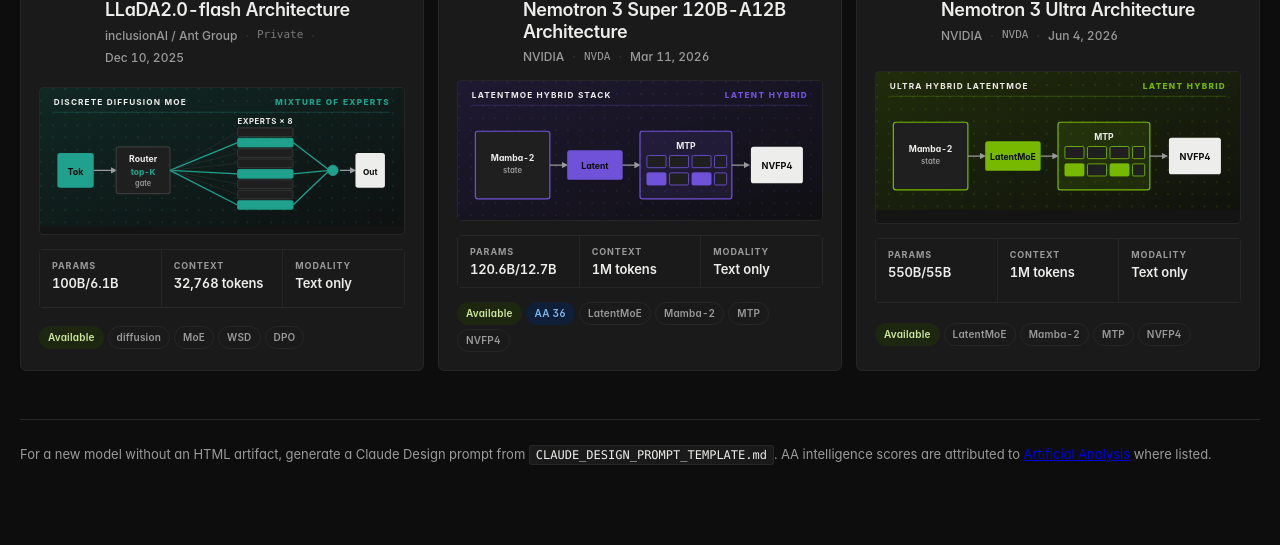
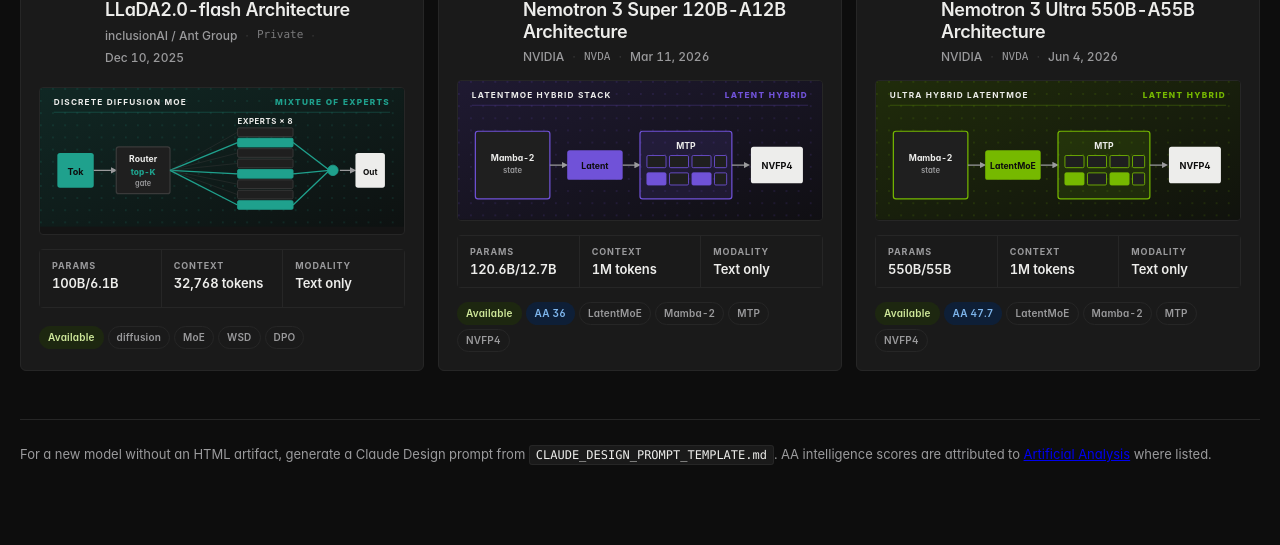
Before and after one commit to rishabhg97/model-atlas, a plain HTML site: page index.html in a window 1280 px wide. Shown: the part 5021-5566 px from the top of the page. Drawn offline with Linux system fonts and the light colour scheme.

Commit message:
Keep atlas index synced for imports

```diff
--- a/index.html
+++ b/index.html
@@ -1741,9 +1741,9 @@
         }
       },
       {
-        title: "Nemotron 3 Ultra Architecture",
+        title: "Nemotron 3 Ultra 550B-A55B Architecture",
         family: "NVIDIA",
-        model: "Nemotron 3 Ultra",
+        model: "Nemotron 3 Ultra 550B-A55B",
         href: "models/nemotron-3-ultra/index.html",
         status: "downloaded",
         tags: ["LatentMoE", "Mamba-2", "MTP", "NVFP4", "MOPD"],
@@ -1760,8 +1760,8 @@
         sizeTotalB: 550,
         sizeActiveB: 55,
         dataset: "20T pretrain",
-        aaIndex: "Not listed",
-        aaLabel: "AA scores not yet mapped; report includes AA-LCR and AA-Omniscience",
+        aaIndex: "47.7",
+        aaLabel: "Nemotron 3 Ultra 550B A55B Reasoning",
         visual: {
           kind: "latent",
           title: "Ultra hybrid LatentMoE",
```
Also changed, not shown: 1 other file.
